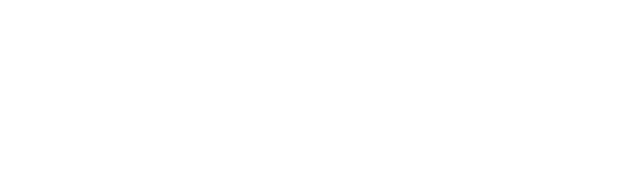
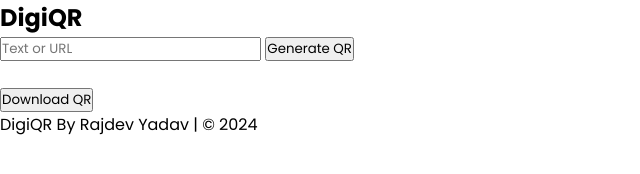
Before and after one commit to beingrajdevyadav/LadduQR, a plain HTML site: page index.html in a window 1280 px wide. Shown: the whole page, without its empty margins (0-640 px from the left). Drawn offline with Linux system fonts and the light colour scheme.

Commit message:
project html structure added.

```diff
--- a/index.html
+++ b/index.html
@@ -1,16 +1,35 @@
 <!DOCTYPE html>
 <html lang="en">
+
 <head>
     <meta charset="UTF-8">
     <meta name="viewport" content="width=device-width, initial-scale=1.0">
     <title>QR Code | Rajdev Yadav</title>
     <!-- stylesheet linked here  -->
-     <link rel="stylesheet" href="style.css">
+    <link rel="stylesheet" href="style.css">
 </head>
+
 <body>
+    <header>
+        <h2>DigiQR</h2>
+    </header>
+    <main>
+        <div class="qr-form">
+            <input type="text" placeholder="Text or URL">
+            <button >Generate QR</button>
+        </div>
+        <div class="qr-result">
+            <div class="qr-box">
+                <img src="" alt="" class="qr-img">
+            </div>
+            <button>Download QR</button>
+        </div>
+    </main>
+    <footer>
+        <p>DigiQR By Rajdev Yadav | &copy; 2024</p>
+    </footer>
+    <!-- javascript file linked here  -->
+    <script src="script.js"></script>
+</body>
 
-
-    <!-- javascript file linked here  -->
-     <script src="script.js"></script>
-</body>
 </html>
--- a/style.css
+++ b/style.css
@@ -0,0 +1,8 @@
+@import url('https://fonts.googleapis.com/css2?family=Comfortaa:wght@300..700&family=Poppins:ital,wght@0,100;0,200;0,300;0,400;0,500;0,600;0,700;0,800;0,900;1,100;1,200;1,300;1,400;1,500;1,600;1,700;1,800;1,900&display=swap');
+
+*{
+    padding: 0;
+    margin: 0;
+    box-sizing: border-box;
+    font-family: "Poppins", serif;
+}
```
